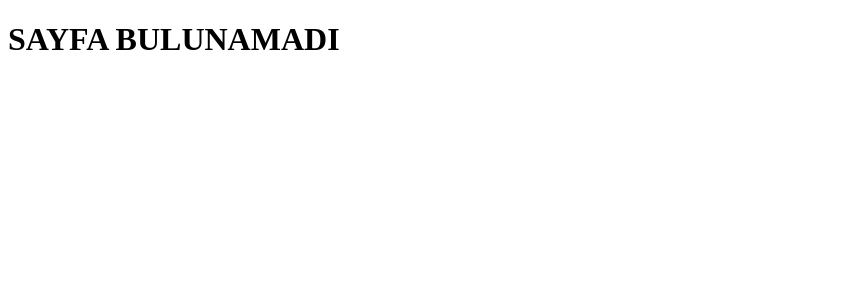
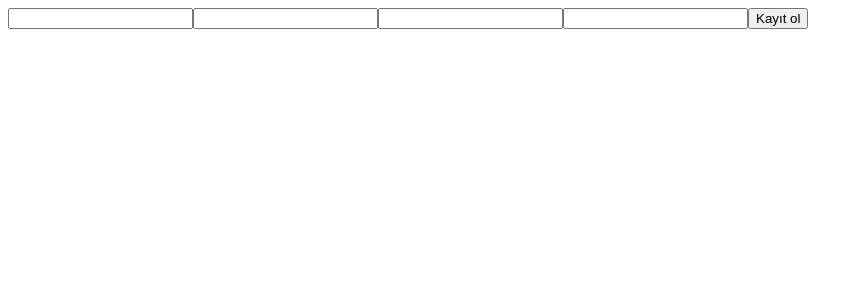
Before and after one commit to burakbehlull/blog, a React (Vite) app in the folder client/: page /register in a window 1280 px wide. Shown: the top 300 px of the page, without its empty margins (0-863 px from the left). Built offline with nearby package versions, Linux system fonts and the light colour scheme.

Commit message:
feat: Create register component

```diff
--- /dev/null
+++ b/client/src/pages/auth/Register.jsx
@@ -0,0 +1,28 @@
+import {useState} from "react"
+import axios from "axios"
+
+export default function Register(){
+    const [form, setForm] = useState({username: '', displayName: '', email: '', password: ''})
+    const [data, setData] = useState({})
+    const [error, setError] = useState('')
+    const onChange = (e) => {
+        setForm({...form, [e.target.name]: e.target.value})
+    }
+
+    const handleChange = (e)=>{
+        e.preventDefault()
+        axios.post('http://localhost/auth/register', form)
+        .then((res)=> setData(res.data))
+        .catch((err)=> setError(err.message))
+    }
+    return(
+        <>
+            {data?.success && data?.message}
+            <input type="text" name="username" onChange={onChange} />
+            <input type="email" name="email" onChange={onChange} />
+            <input type="text" name="displayName" onChange={onChange} />
+            <input type="password" name="password" onChange={onChange} />
+            <button type="submit" onClick={handleChange}>Kayıt ol</button>
+        </>
+    )
+}
```
Also changed, not shown: client/src/routes/routes.jsx (+8 -0 lines).
